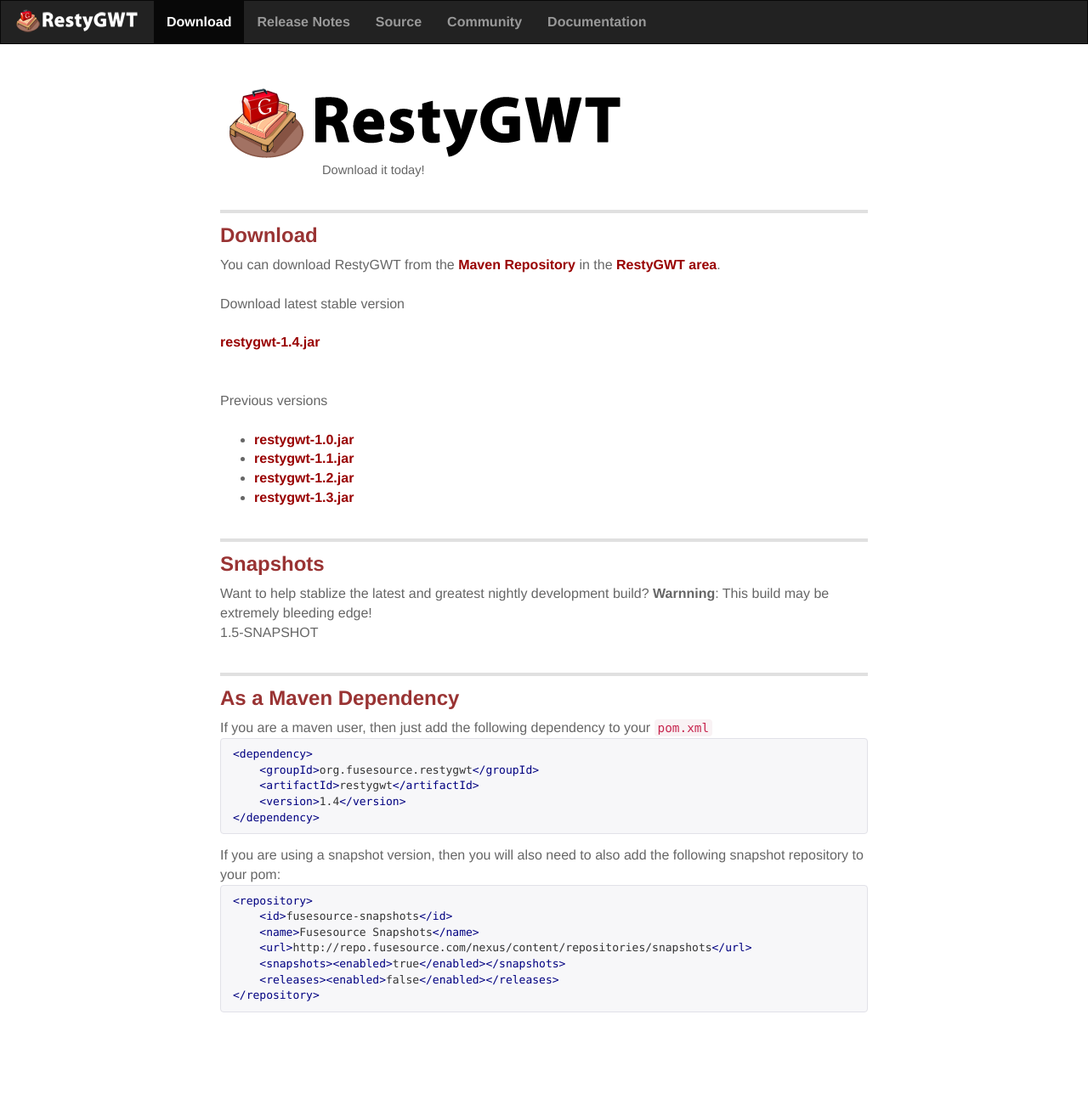
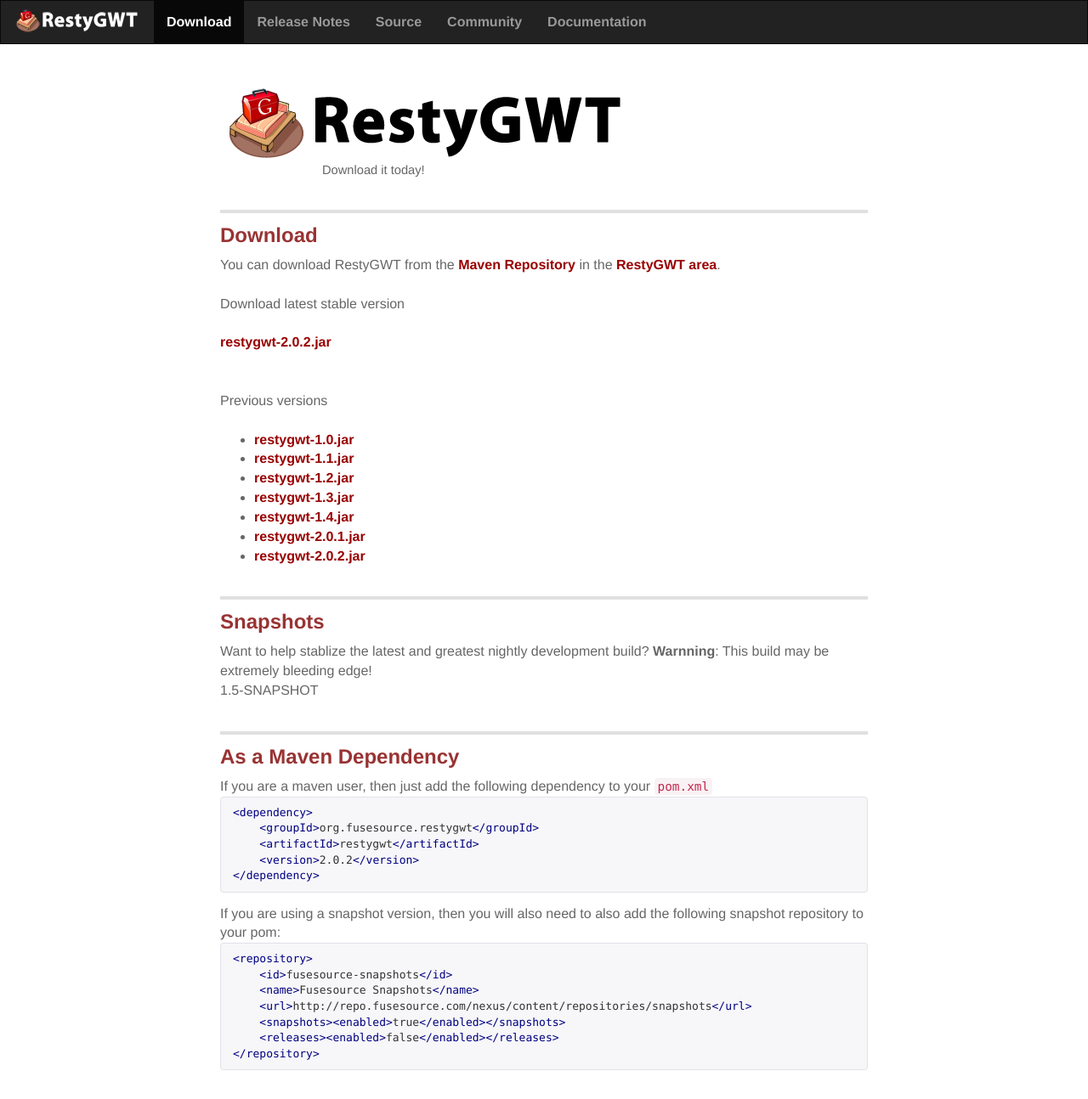
Before and after one commit to BadgerPc/resty-gwt.github.io, a Jekyll site: the page built from download.markdown, in a window 1280 px wide. Shown: the whole page at 85% size. Built offline with Jekyll 4.4.1, drawn with Linux system fonts in a browser that asks for light colours; Markdown is read by kramdown in place of the engine named in the settings; before the commit the page ends 1226 px from its top, so only the background shows below that.

Commit message:
Updated release versions

```diff
--- a/_config.yml
+++ b/_config.yml
@@ -4,9 +4,9 @@
 release_base: http://repo.fusesource.com/nexus/content/groups/public/org/fusesource/restygwt/restygwt
 project_name: restygwt
 project_id: resty-gwt
-project_snapshot_version: 1.4-SNAPSHOT
-project_version: 1.4
-project_versions: [1.0,1.1,1.2,1.3]
+project_snapshot_version: 2.0.3-SNAPSHOT
+project_version: 2.0.2
+project_versions: [1.0,1.1,1.2,1.3,1.4,2.0.1,2.0.2]
 git_user_url: git://github.com/chirino/resty-gwt.git
 github_page: https://github.com/resty-gwt/
 issue_tracker: https://github.com/resty-gwt/resty-gwt/issues
```
